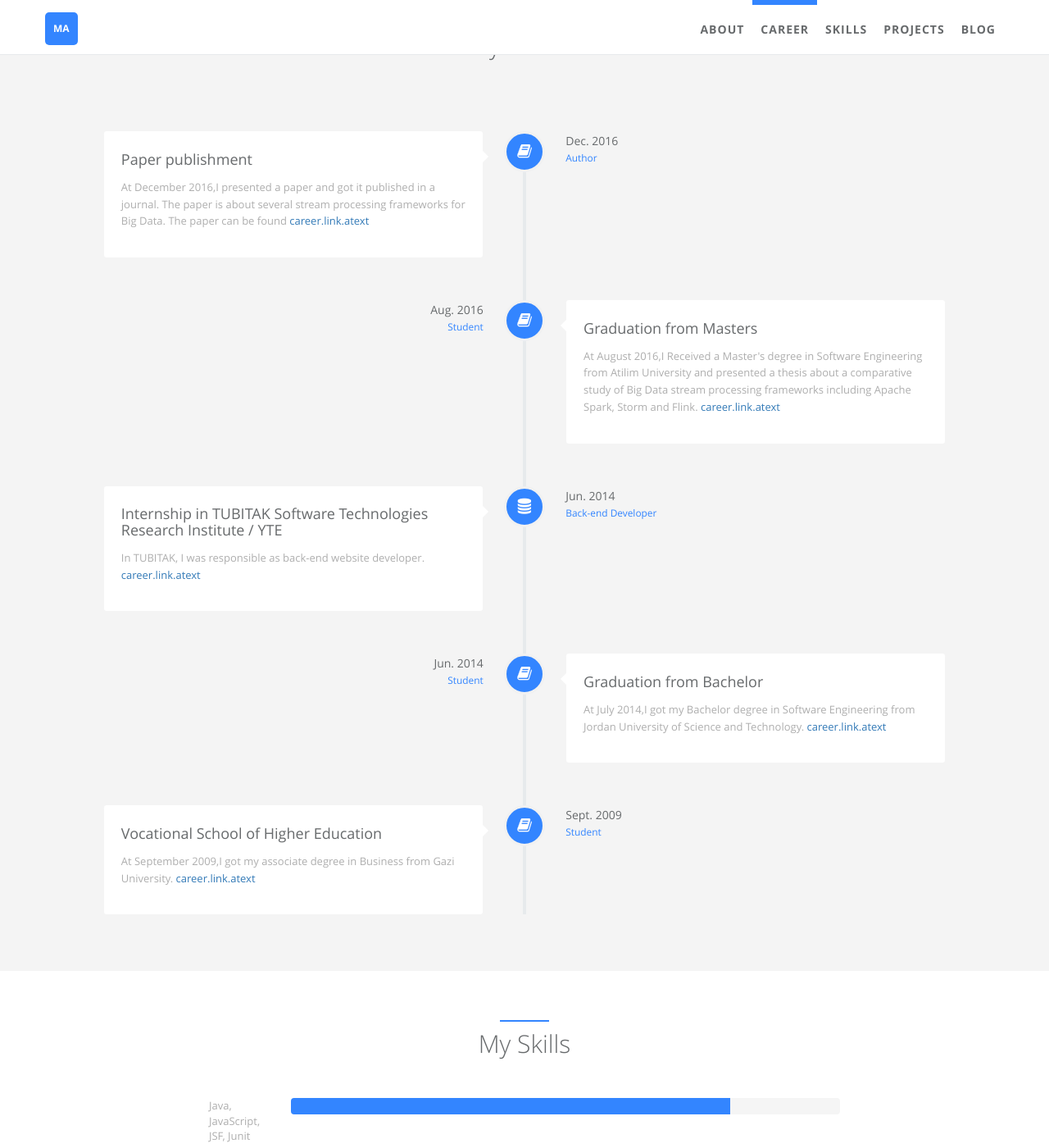
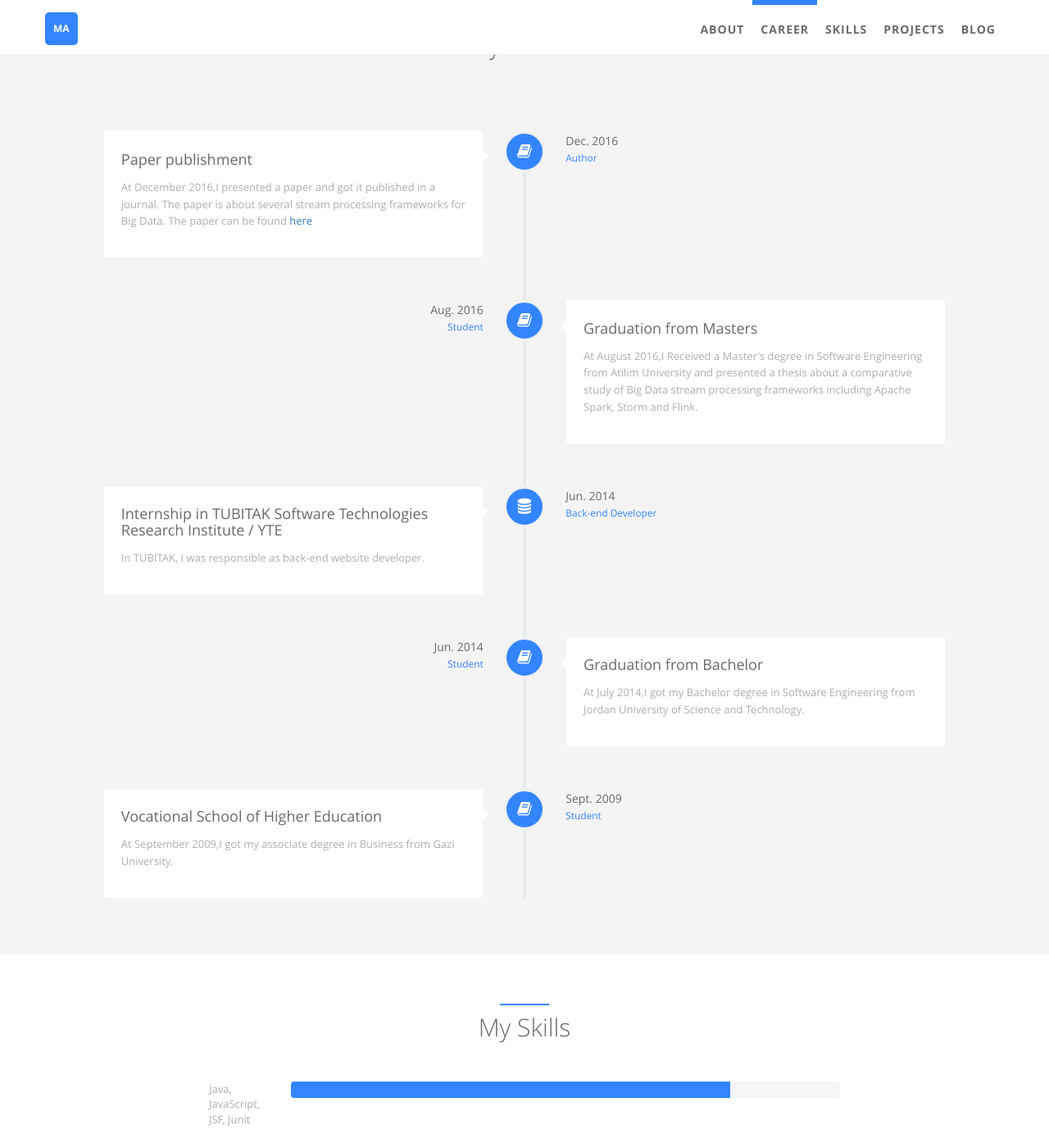
Before and after one commit to MuhammedGit/MuhammedGit.github.io, a Jekyll site: the page built from index.html, in a window 1280 px wide and 1400 px high, scrolled down 1007 px. Shown: the whole window at 82% size. Built offline with Jekyll 4.4.1, drawn with Linux system fonts in a browser that asks for light colours.

Commit message:
Update career2.html

```diff
--- a/_includes/sections/career2.html
+++ b/_includes/sections/career2.html
@@ -16,7 +16,7 @@
                     </div>
                     <div class="vertical-timeline-content wow {% if loopindex == 1 %} rotateInUpRight {% else %} rotateInUpLeft {% endif %}">
                         <h2><span data-i18n="career.{{ career.name.i18n }}">{{ career.name.detail }}</span></h2>
-                        <p><span data-i18n="career.{{ career.desc.i18n }}">{{ career.desc.detail }} </span> {{career.link.text}} <a href="{{career.link.http}}">career.link.atext</a></p>
+                        <p><span data-i18n="career.{{ career.desc.i18n }}">{{ career.desc.detail }} </span> {{career.link.text}} <a href="{{career.link.http}}">{{career.link.atext}}</a></p>
                         <span class="vertical-date"><span data-i18n="career.{{ career.date.i18n }}"> {{ career.date.detail }} </span>
                         <br/> <small><span data-i18n="career.{{ career.job.i18n }}">{{ career.job.detail }}</span></small> </span>
                     </div>
```
